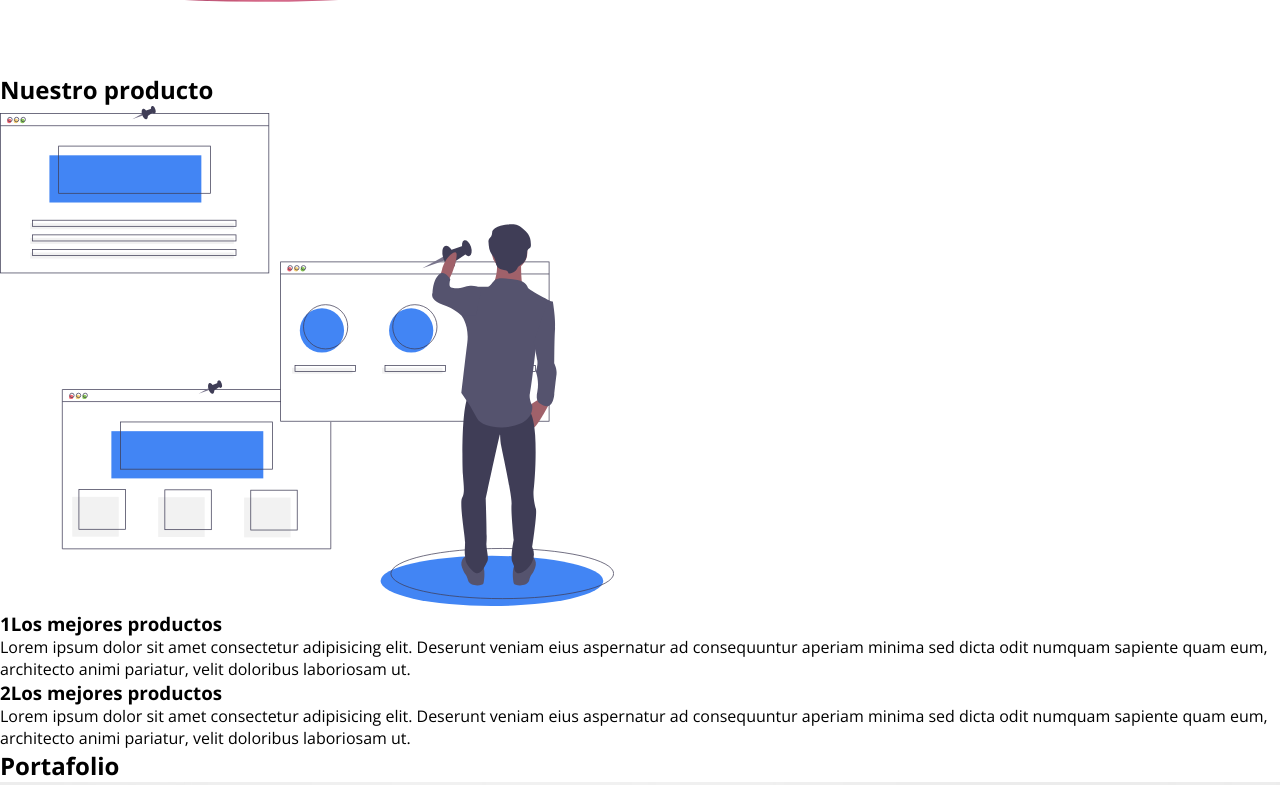
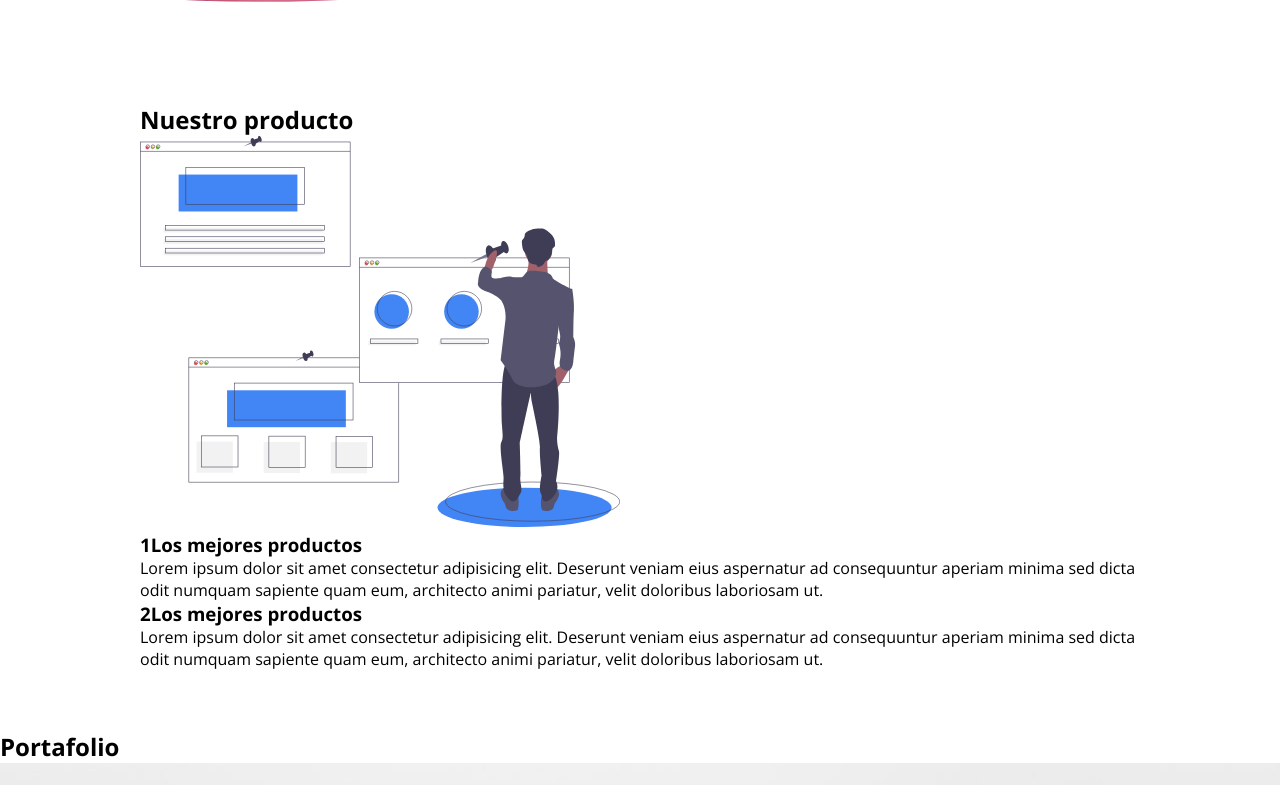
Before and after one commit to EdgarMR6/HACKATHON_GRUPO_1, a plain HTML site: page App/index.html in a window 1280 px wide. Shown: the part 527-1312 px from the top of the page. Drawn offline with nearby package versions, Linux system fonts and the light colour scheme.

Commit message:
actualizando

```diff
--- a/App/index.html
+++ b/App/index.html
@@ -33,7 +33,7 @@
     </header>
 
     <main>
-        <section class="contenedorss sobre-nosotrosss">
+        <section class="contenedor sobre-nosotros">
             <h2 class="titulso">Nuestro producto</h2>
             <div class="conadtenedor-sobre-nosotros">
                 <img src="img/ilustracion2.svg" alt="" class="imagen-about-us">
```
